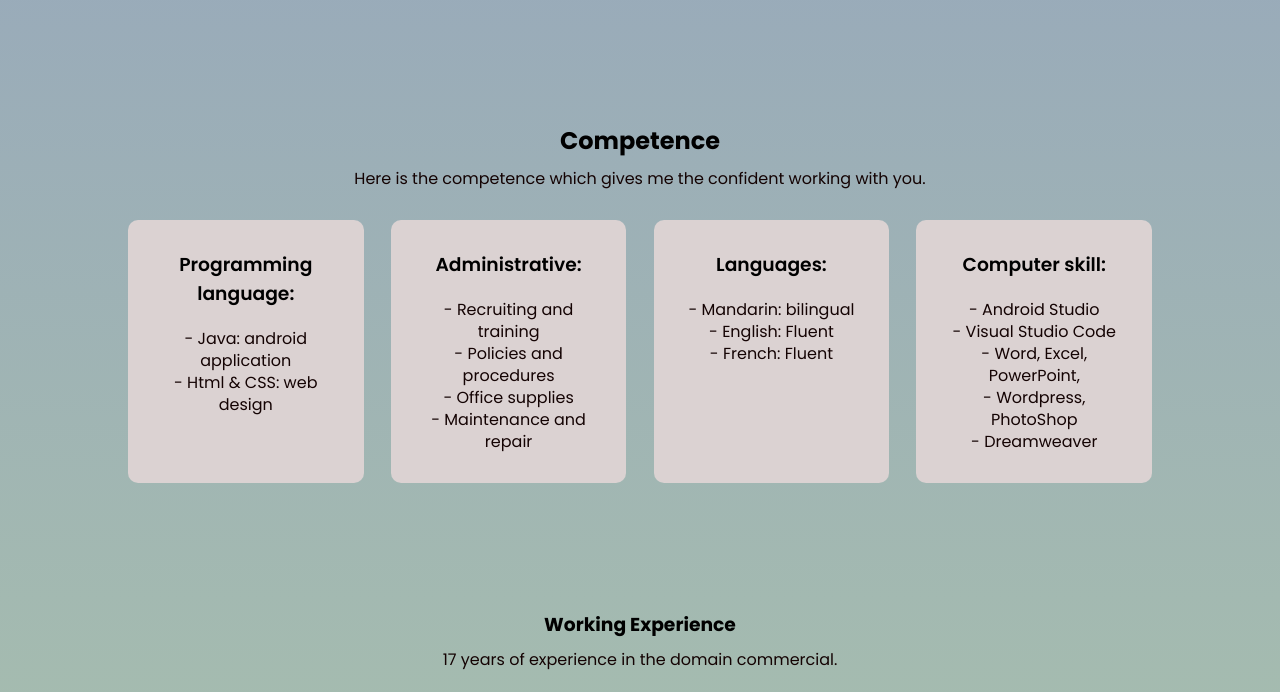
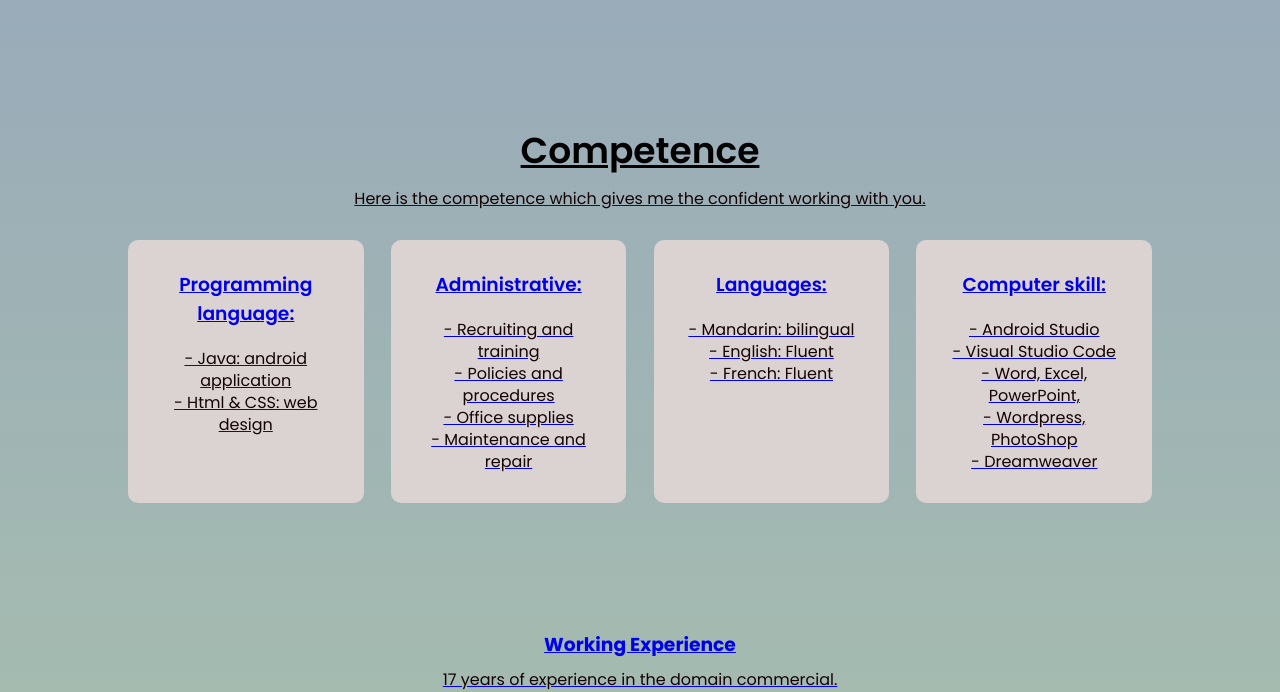
Before and after one commit to laiwahtse/laiwahtse.github.io, a plain HTML site: page EN.html in a window 1280 px wide. Shown: the part 860-1552 px from the top of the page. Drawn offline with Linux system fonts and the light colour scheme.

Commit message:
Update EN.html

```diff
--- a/EN.html
+++ b/EN.html
@@ -56,7 +56,7 @@
 <!--Skill-->
 <section class="skill">
     <a id="knowing"></a> <br><br><br>
-    <h1>Competence</h1>
+    <h1><a href="competenceEN.html">Competence</h1>
     <p>Here is the competence which gives me the confident working with you.</p>
 
     <div class="row">
```
